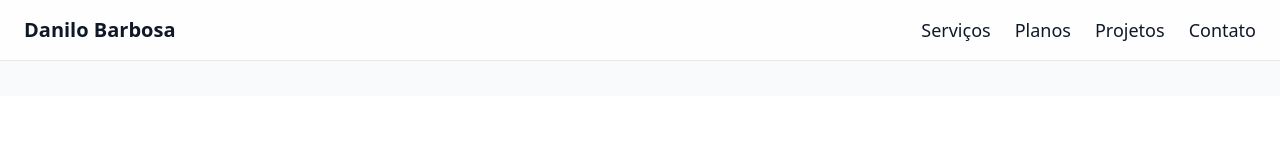
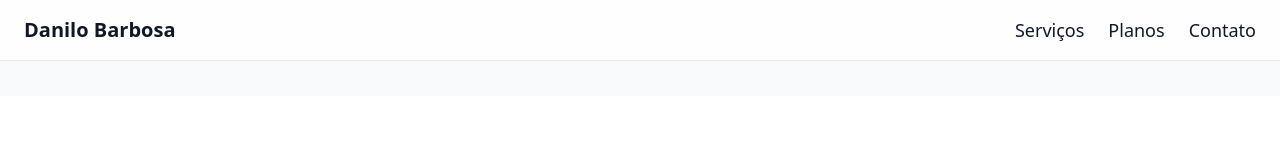
Before and after one commit to danilobserafim/portfolio-vendas, a React (Vite) app: page / in a window 1280 px wide. Shown: the top 160 px of the page. Built offline with nearby package versions, Linux system fonts and the light colour scheme.

Commit message:
Escondendo link projetos do menu

```diff
--- a/src/components/Header.tsx
+++ b/src/components/Header.tsx
@@ -10,9 +10,9 @@ export default function Header() {
         <a href="#planos" className="hover:text-blue-500 transition">
           Planos
         </a>
-        <a href="#projetos" className="hover:text-blue-500 transition">
+        {/* <a href="#projetos" className="hover:text-blue-500 transition">
           Projetos
-        </a>
+        </a> */}
         <a href="#contato" className="hover:text-blue-500 transition">
           Contato
         </a>
```
